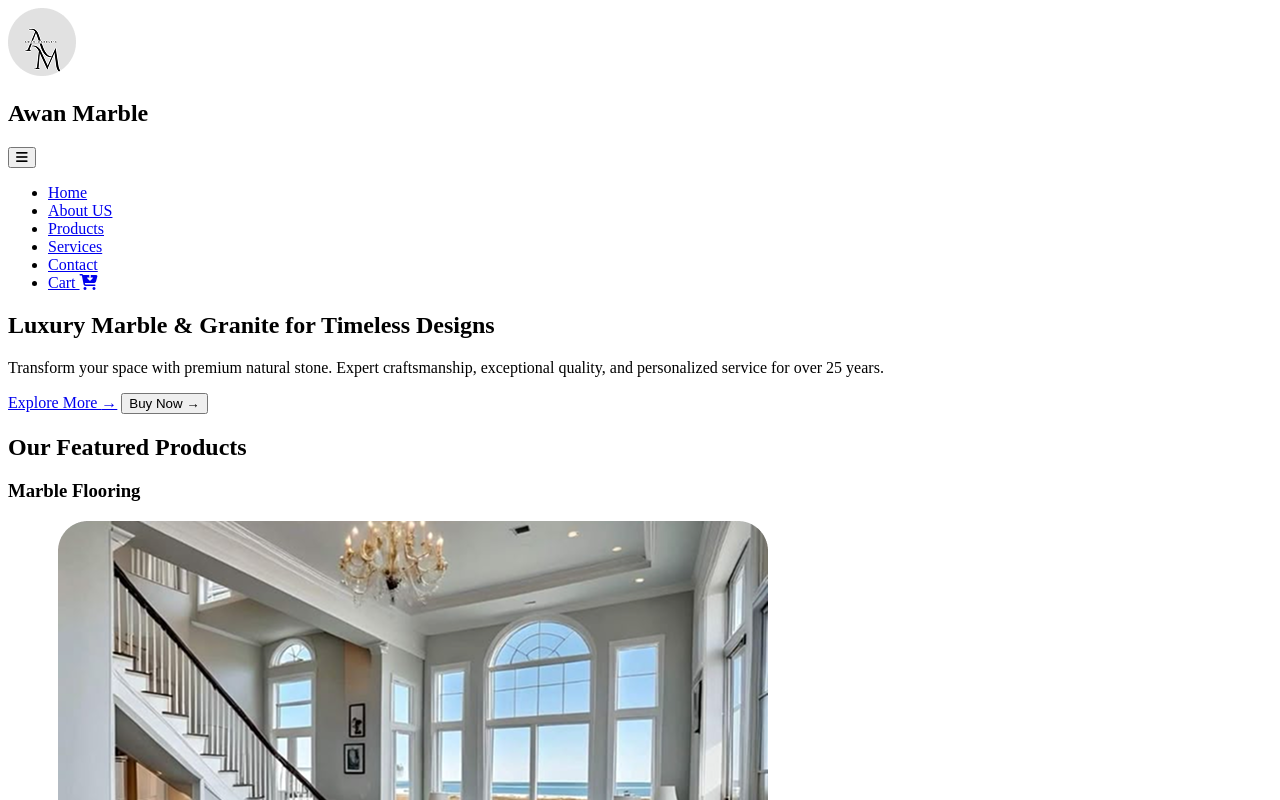
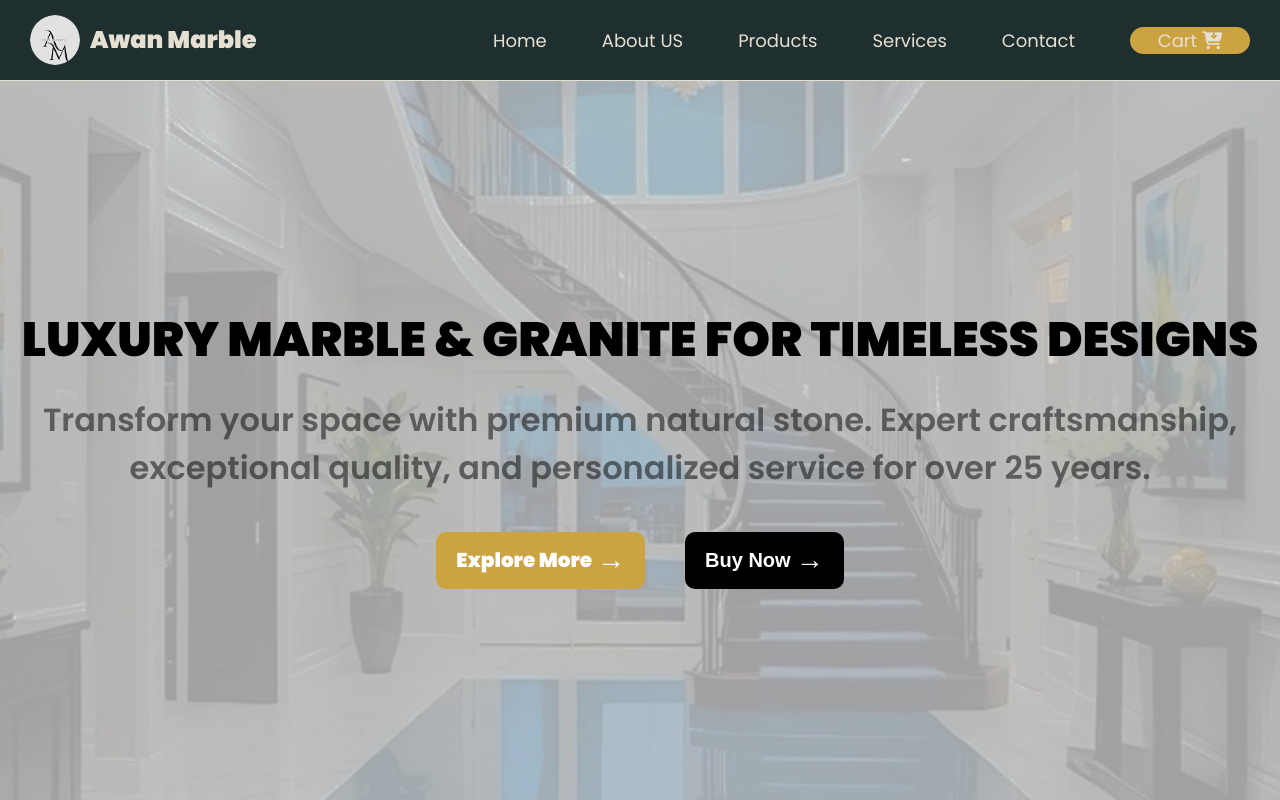
Before and after one commit to muzaffarCs/wad_final_project, a website: page public/index.html in a window 1280 px wide. Shown: the top 800 px of the page. Drawn offline with Linux system fonts and the light colour scheme; the site is published under a folder, as on GitHub Pages, so addresses that start at the root find nothing.

Commit message:
change the paths

```diff
--- a/public/index.html
+++ b/public/index.html
@@ -6,7 +6,7 @@
     <meta name="viewport" content="width=device-width, initial-scale=1.0">
     <title>Awan Marble & Granite</title>
     <link rel="stylesheet" href="https://cdnjs.cloudflare.com/ajax/libs/font-awesome/6.4.2/css/all.min.css">
-    <link rel="stylesheet" href="/index.css">
+    <link rel="stylesheet" href="index.css">
 </head>
 
 <body>
@@ -32,11 +32,11 @@
             <!-- Menu Section -->
             <div class="nav-menu" id="main-nav">
                 <ul>
-                    <li><a href="/index.html">Home</a></li>
-                    <li><a href="/About-Us.html">About US</a></li>
-                    <li><a href="/product.html">Products</a></li>
+                    <li><a href="index.html">Home</a></li>
+                    <li><a href="About-Us.html">About US</a></li>
+                    <li><a href="product.html">Products</a></li>
                     <li><a href="#">Services</a></li>
-                    <li><a href="/contact.html">Contact</a></li>
+                    <li><a href="contact.html">Contact</a></li>
                     <li class="cartMenu"><a href="#">Cart <i class="fa-solid fa-cart-arrow-down"></i></a></li>
                 </ul>
             </div>
```
Also changed, not shown: public/product.html (+4 -4 lines).
